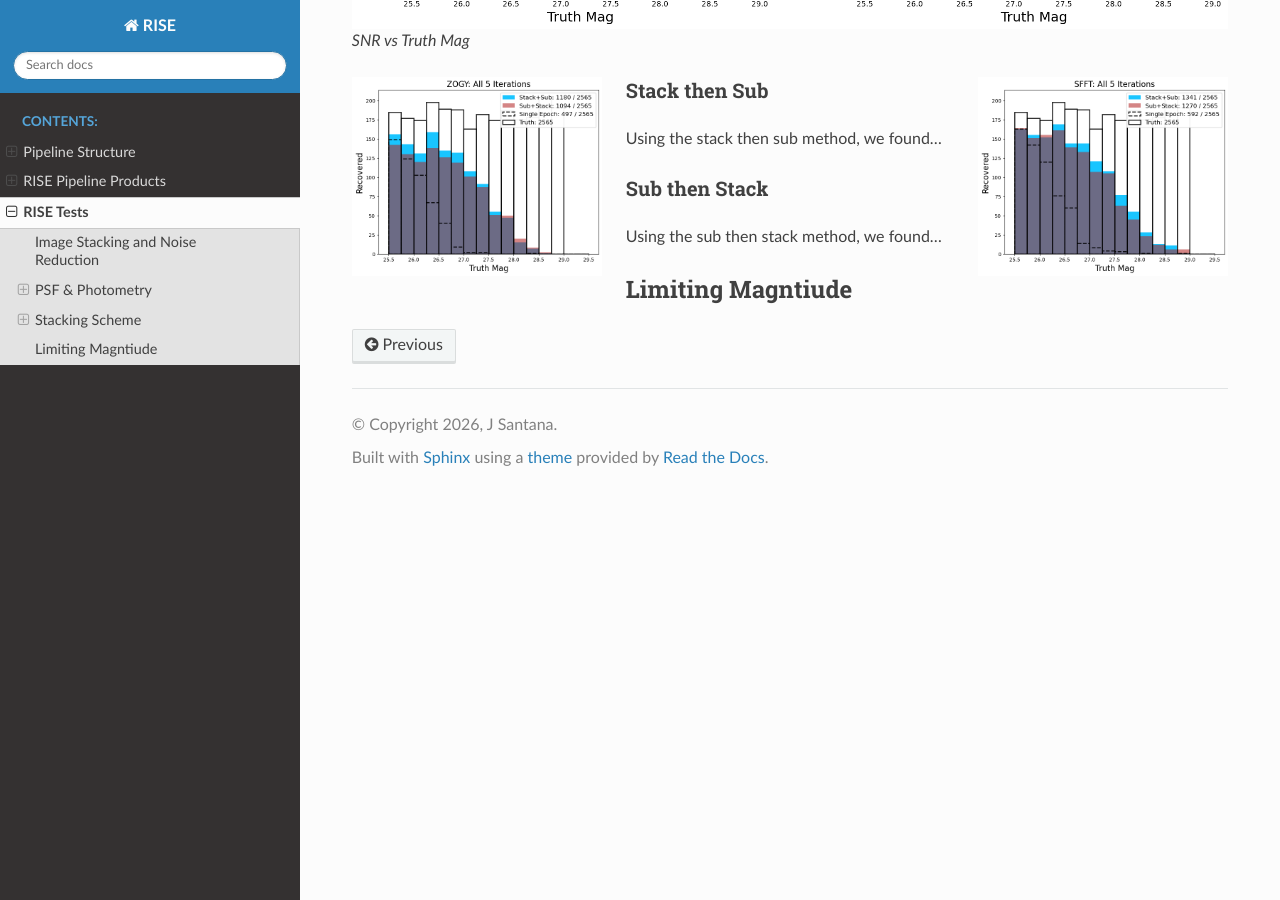
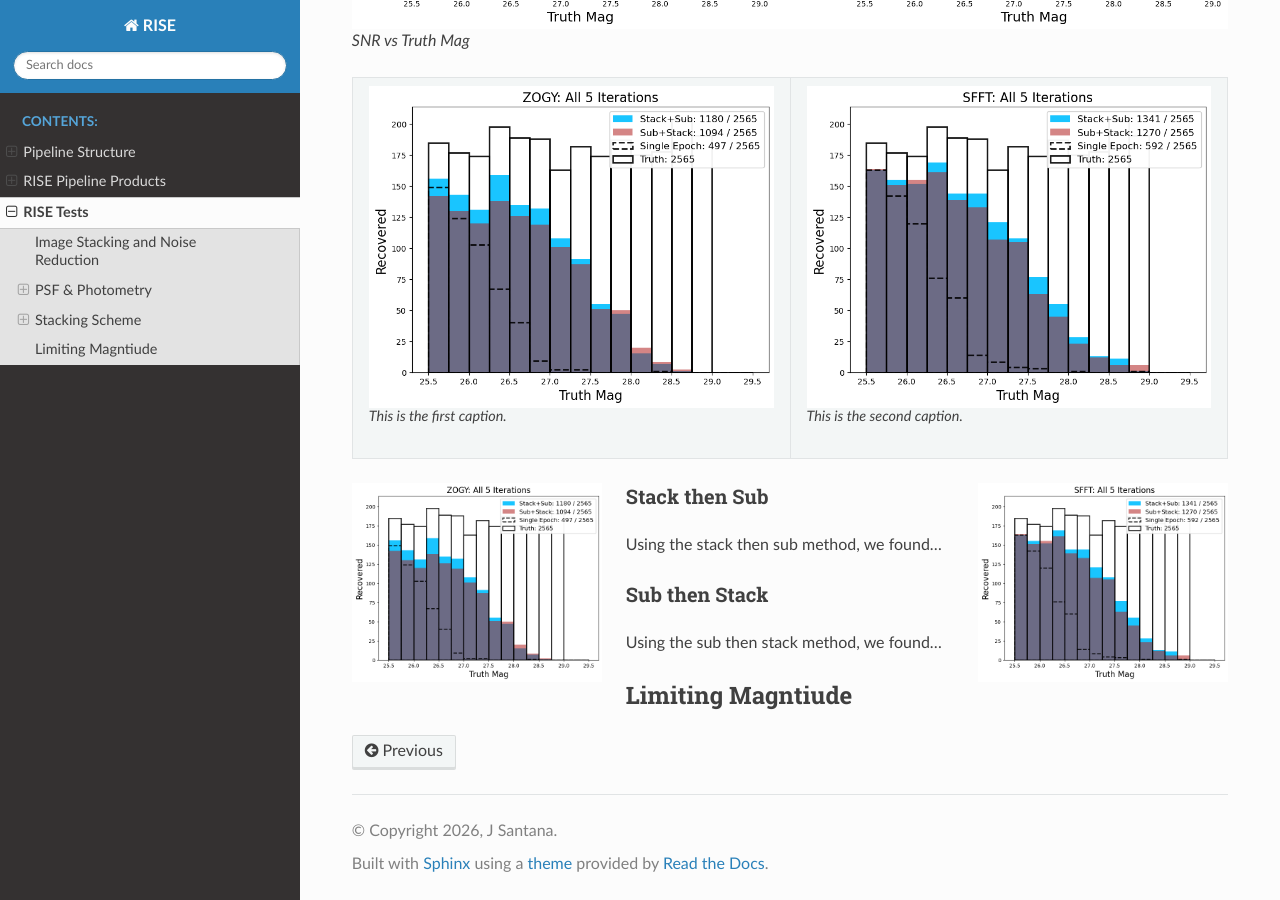
Before and after one commit to joseph-santana/RISE-docs, a Sphinx documentation site: the page built from source/tests.rst, in a window 1280 px wide and 900 px high, scrolled down 3328 px. Built offline with Sphinx 7.4.7 and the Read the Docs theme 3.1.0, drawn with Linux system fonts in a browser that asks for light colours.

Commit message:
Add stacking scheme figures

```diff
--- a/source/tests.rst
+++ b/source/tests.rst
@@ -81,6 +81,20 @@ We tested the order in which we stack and subtract. More info on the two stackin
 
     SNR vs Truth Mag
 
+.. list-table::
+   :widths: 50 50
+   :align: center
+
+   * - .. figure:: /images/091126/zogy_bar.png
+          :alt: First Image
+
+          This is the first caption.
+
+     - .. figure:: /images/091126/sfft_bar.png
+          :alt: Second Image
+
+          This is the second caption.
+
 .. figure:: /images/091126/zogy_bar.png
     :width: 250px
     :align: left
@@ -88,8 +102,6 @@ We tested the order in which we stack and subtract. More info on the two stackin
 .. figure:: /images/091126/sfft_bar.png
     :width: 250px
     :align: right
-
-
 
 
 
```
